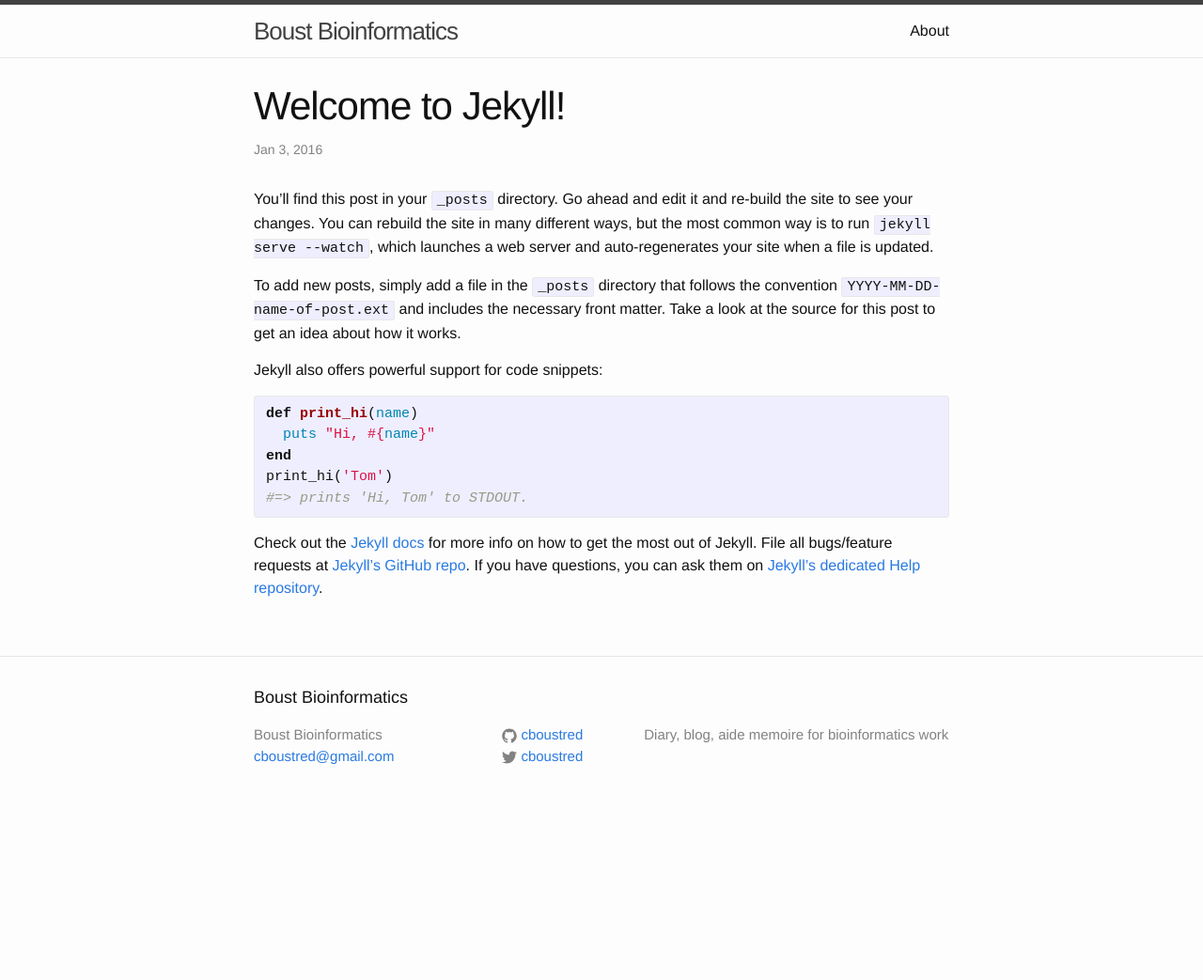
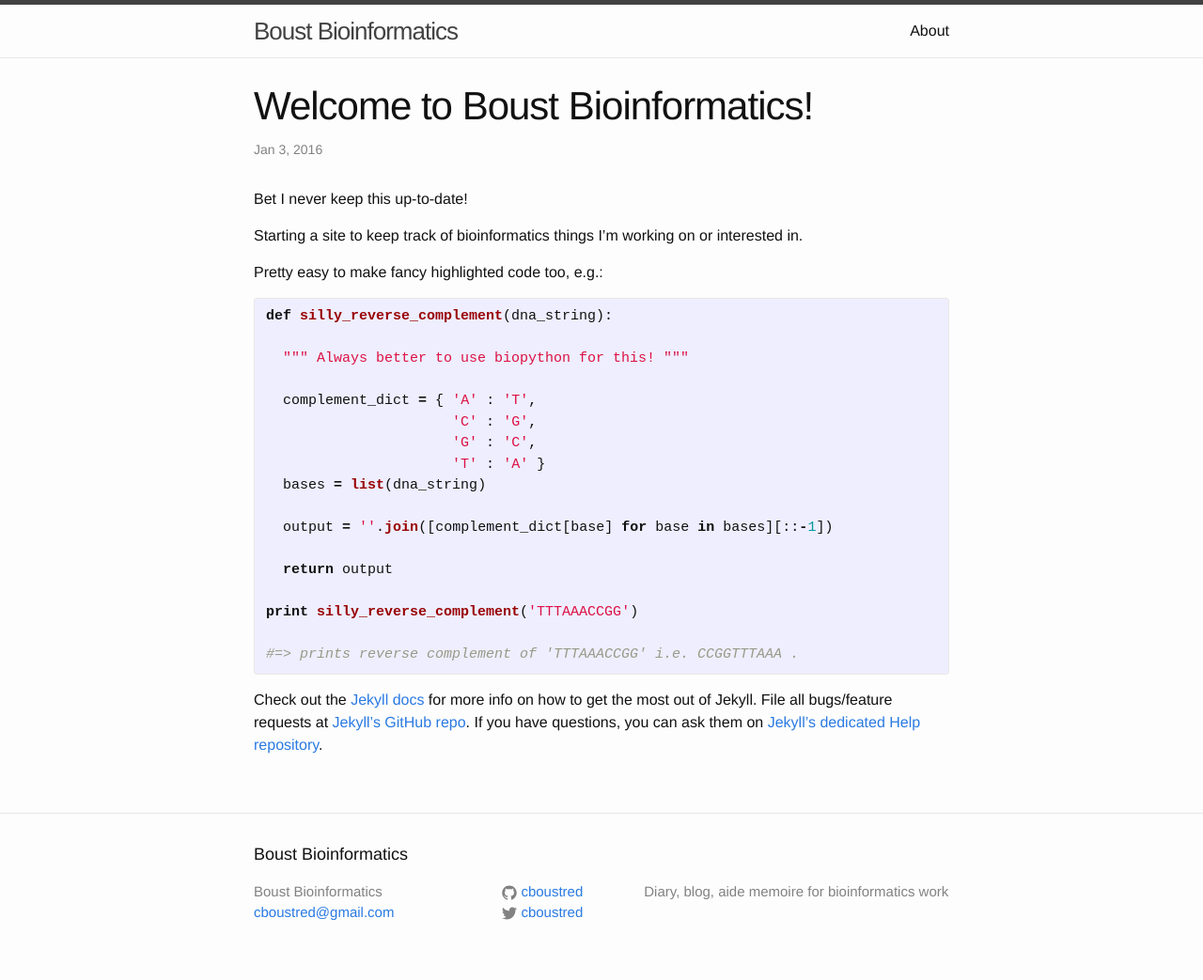
Before and after one commit to cboustred/cboustred.github.io, a Jekyll site: the page built from _posts/2016-01-03-welcome-to-jekyll.markdown, in a window 1280 px wide. Shown: the whole page at 94% size. Built offline with Jekyll 4.4.1, drawn with Linux system fonts in a browser that asks for light colours; before the commit the page ends 900 px from its top, so only the background shows below that.

Commit message:
Update welcome page

```diff
--- a/_posts/2016-01-03-welcome-to-jekyll.markdown
+++ b/_posts/2016-01-03-welcome-to-jekyll.markdown
@@ -1,21 +1,35 @@
 ---
 layout: post
-title:  "Welcome to Jekyll!"
+title:  "Welcome to Boust Bioinformatics!"
 date:   2016-01-03 15:02:43
 categories: jekyll update
 ---
-You’ll find this post in your `_posts` directory. Go ahead and edit it and re-build the site to see your changes. You can rebuild the site in many different ways, but the most common way is to run `jekyll serve --watch`, which launches a web server and auto-regenerates your site when a file is updated.
 
-To add new posts, simply add a file in the `_posts` directory that follows the convention `YYYY-MM-DD-name-of-post.ext` and includes the necessary front matter. Take a look at the source for this post to get an idea about how it works.
+Bet I never keep this up-to-date!
 
-Jekyll also offers powerful support for code snippets:
+Starting a site to keep track of bioinformatics things I'm working on or interested in.
 
-{% highlight ruby %}
-def print_hi(name)
-  puts "Hi, #{name}"
-end
-print_hi('Tom')
-#=> prints 'Hi, Tom' to STDOUT.
+Pretty easy to make fancy highlighted code too, e.g.:
+
+{% highlight python %}
+
+def silly_reverse_complement(dna_string):
+
+  """ Always better to use biopython for this! """
+
+  complement_dict = { 'A' : 'T',
+                      'C' : 'G',
+                      'G' : 'C',
+                      'T' : 'A' }
+  bases = list(dna_string)
+
+  output = ''.join([complement_dict[base] for base in bases][::-1])
+
+  return output
+
+print silly_reverse_complement('TTTAAACCGG')
+
+#=> prints reverse complement of 'TTTAAACCGG' i.e. CCGGTTTAAA .
 {% endhighlight %}
 
 Check out the [Jekyll docs][jekyll] for more info on how to get the most out of Jekyll. File all bugs/feature requests at [Jekyll’s GitHub repo][jekyll-gh]. If you have questions, you can ask them on [Jekyll’s dedicated Help repository][jekyll-help].
```
